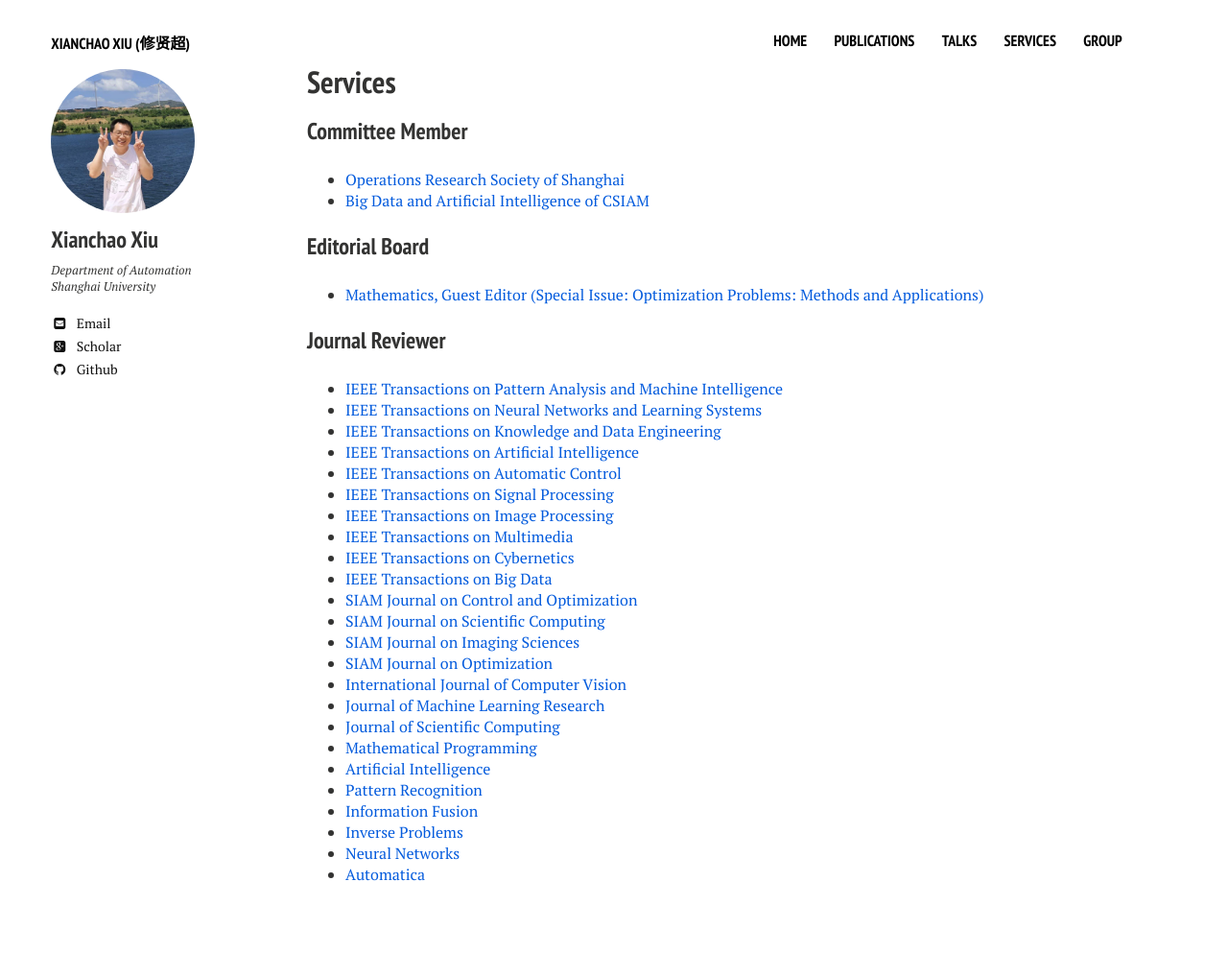
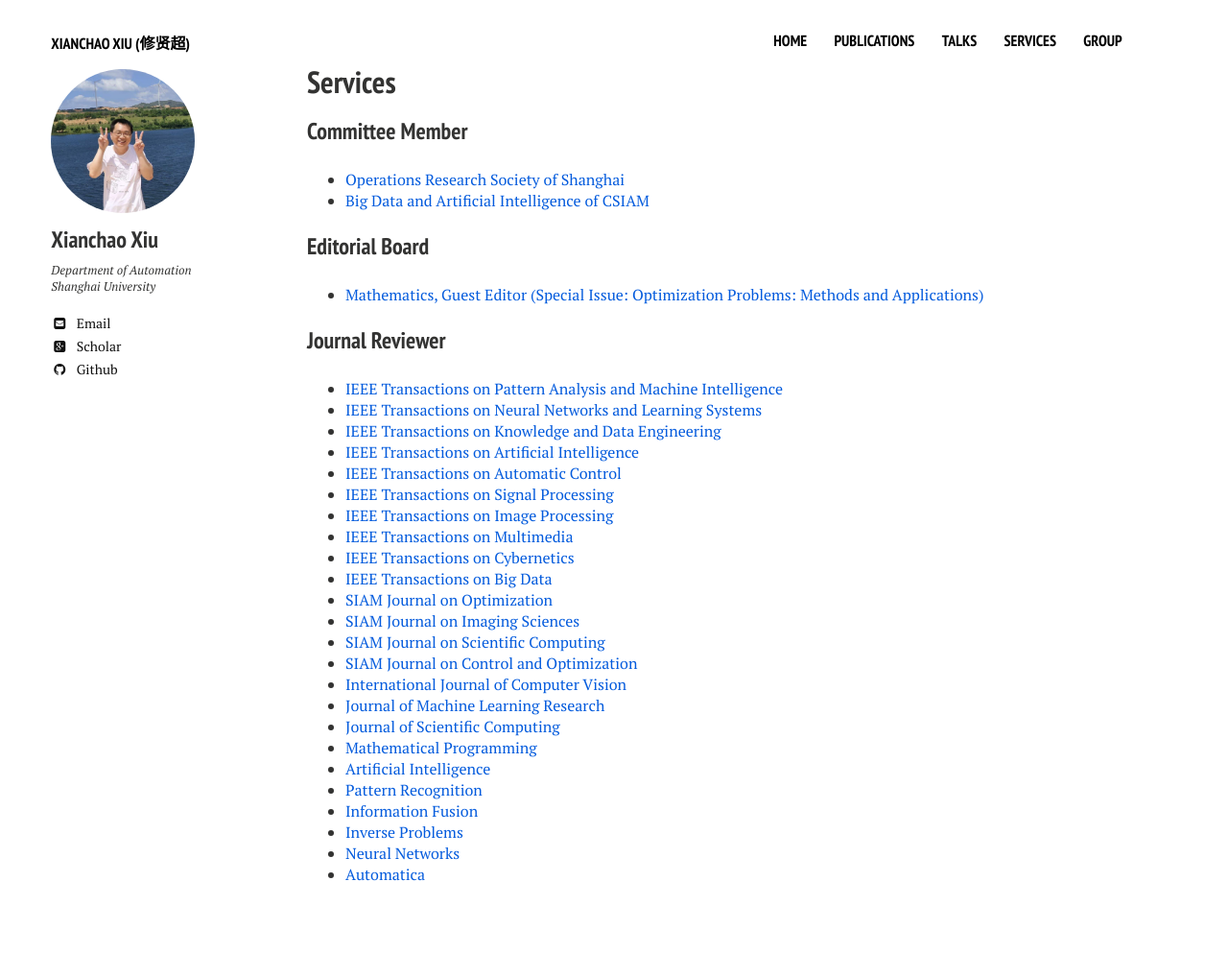
Before and after one commit to xianchaoxiu/xianchaoxiu.github.io, a Jekyll site: the page built from services/index.md, in a window 1280 px wide. Shown: the whole page at 96% size. Built offline with Jekyll 4.4.1, drawn with Linux system fonts in a browser that asks for light colours; nearby versions of some CDN libraries.

Commit message:
Update index.md

```diff
--- a/services/index.md
+++ b/services/index.md
@@ -29,10 +29,10 @@ share: false
 * <a href="https://ieeexplore.ieee.org/xpl/RecentIssue.jsp?punumber=6046" class="textlink" target="_blank">IEEE Transactions on Multimedia </a> <br>
 * <a href="https://ieeexplore.ieee.org/xpl/RecentIssue.jsp?punumber=6221036" class="textlink" target="_blank">IEEE Transactions on Cybernetics </a> <br>
 * <a href="https://ieeexplore.ieee.org/xpl/RecentIssue.jsp?punumber=6687317" class="textlink" target="_blank">IEEE Transactions on Big Data  </a> <br>
+* <a href="https://www.siam.org/publications/siam-journals/siam-journal-on-optimization/" class="textlink" target="_blank">SIAM Journal on Optimization </a> <br>
+* <a href="https://epubs.siam.org/journal/sjisbi" class="textlink" target="_blank">SIAM Journal on Imaging Sciences </a> <br>
+* <a href="https://www.siam.org/publications/siam-journals/siam-journal-on-scientific-computing/" class="textlink" target="_blank">SIAM Journal on Scientific Computing </a> <br>
 * <a href="https://epubs.siam.org/journal/sjcodc" class="textlink" target="_blank">SIAM Journal on Control and Optimization </a> <br>
-* <a href="https://www.siam.org/publications/siam-journals/siam-journal-on-scientific-computing/" class="textlink" target="_blank">SIAM Journal on Scientific Computing </a> <br>
-* <a href="https://epubs.siam.org/journal/sjisbi" class="textlink" target="_blank">SIAM Journal on Imaging Sciences </a> <br>
-* <a href="https://www.siam.org/publications/siam-journals/siam-journal-on-optimization/" class="textlink" target="_blank">SIAM Journal on Optimization </a> <br>
 * <a href="https://link.springer.com/journal/11263" class="textlink" target="_blank">International Journal of Computer Vision  </a> <br>
 * <a href="https://www.jmlr.org" class="textlink" target="_blank">Journal of Machine Learning Research </a><br>
 * <a href="https://link.springer.com/journal/10915" class="textlink" target="_blank">Journal of Scientific Computing </a><br>
```
